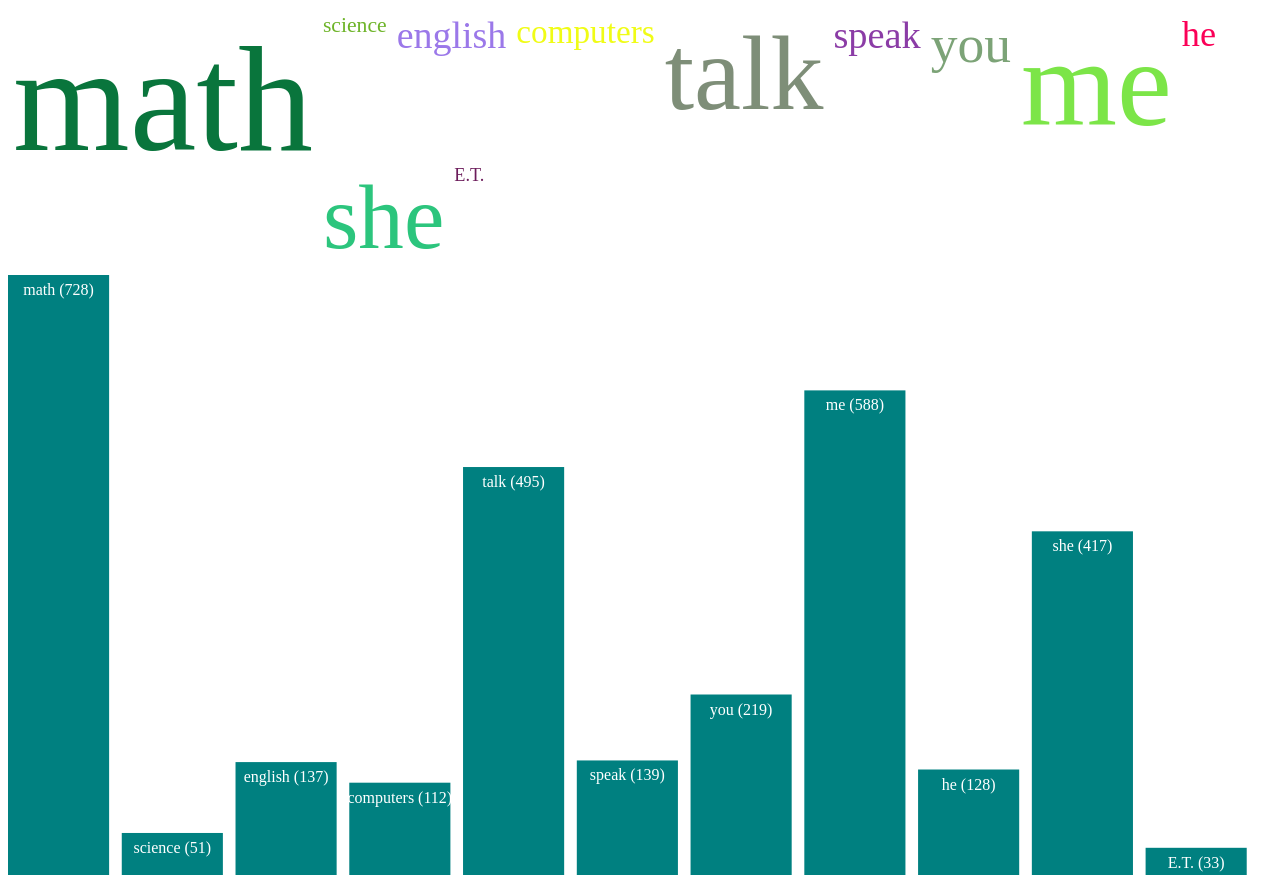
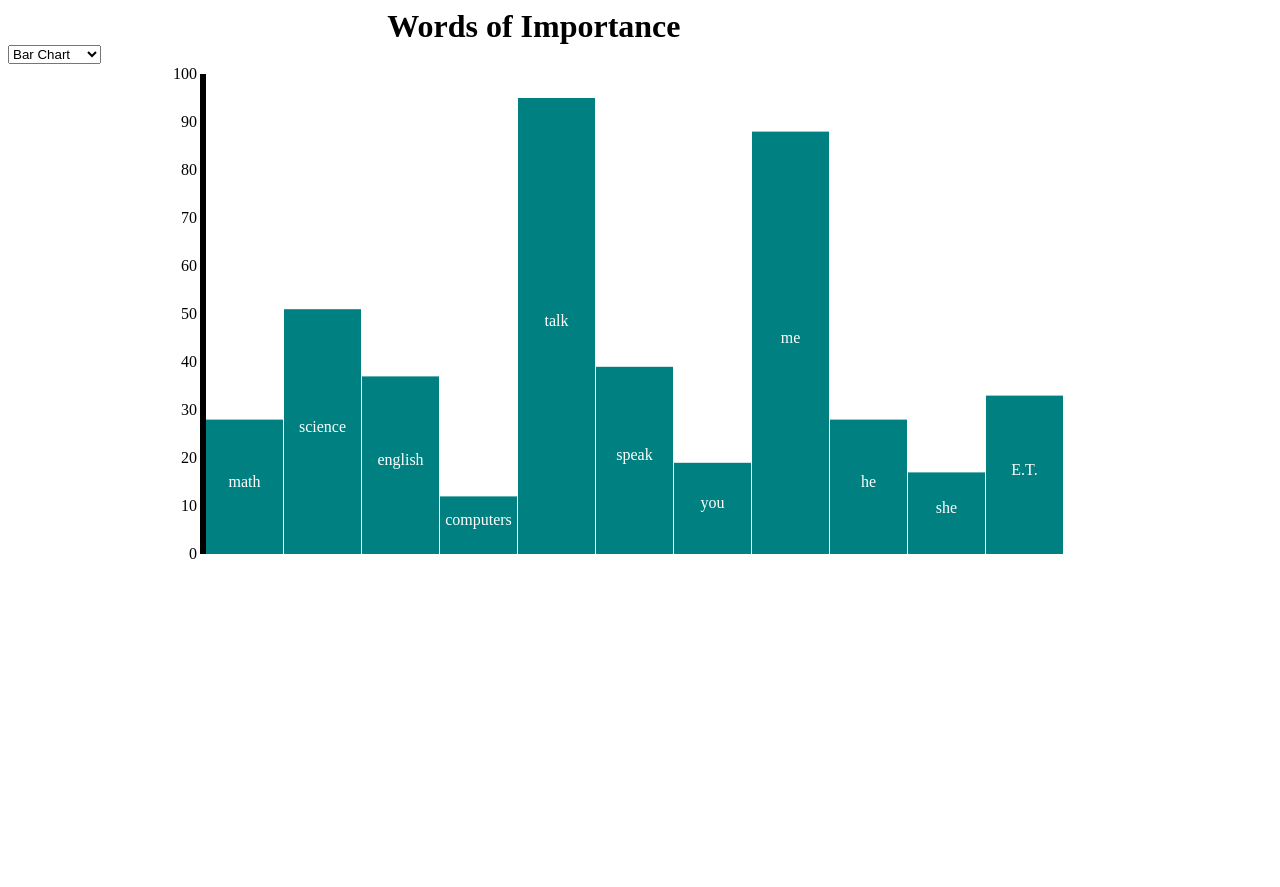
Before and after one commit to thataustin/angular-d3-example, a website: page index.html in a window 1280 px wide. After the commit the page ends 800 px from the top, so only its background shows below. Drawn offline with nearby package versions, Linux system fonts and the light colour scheme.

Commit message:
Adding angular trigger to hide/show display type

```diff
--- a/bower.json
+++ b/bower.json
@@ -8,6 +8,7 @@
   "dependencies": {
     "d3": "~3.0.5",
     "angular": "~1.2",
-    "socket.io": "~0.9.15"
+    "socket.io": "~0.9.15",
+    "lodash": "~2.4.1"
   }
 }
--- a/index.html
+++ b/index.html
@@ -1,32 +1,46 @@
 <!DOCTYPE HTML>
-<html>
+<html data-ng-app="dataStuff">
 
 <head>
   <meta http-equiv="content-type" content="text/html; charset=utf-8">
 
-  <title>Index</title>
+  <title>Words of Importance</title>
+  <style>
+    #word_cloud {width: 60%; height: 25%; margin: auto; overflow:hidden; }
+    #bar_chart {width: 75%; height: 75%; margin: auto; overflow:hidden}
+    h1 { width: 40%; margin: auto;}
+  </style>
 
   <script src="bower_components/d3/d3.js"></script>
+  <script src="bower_components/angular/angular.js"></script>
+  <script src="bower_components/lodash/dist/lodash.js"></script>
   <script>
+    angular.module("dataStuff", [])
+      .controller("MainCtrl", ['$scope', function($scope) {
+          $scope.displayTypes = [{desc: "Bar Chart", value:'bar_chart'}, {desc: "Word Cloud", value:"word_cloud"}, {desc: "All", value: 'all'}];
+        $scope.displayType = $scope.displayTypes[0];
+        console.log($scope.displayType);
+      }]);
+
     window.onload = function() {
       var data = [
-        {word: "math", count: 728},
+        {word: "math", count: 28},
         {word: "science", count: 51},
-        {word: "english", count: 137},
-        {word: "computers", count: 112},
-        {word: "talk", count: 495},
-        {word: "speak", count: 139},
-        {word: "you", count: 219},
-        {word: "me", count: 588},
-        {word: "he", count: 128},
-        {word: "she", count: 417},
+        {word: "english", count: 37},
+        {word: "computers", count: 12},
+        {word: "talk", count: 95},
+        {word: "speak", count: 39},
+        {word: "you", count: 19},
+        {word: "me", count: 88},
+        {word: "he", count: 28},
+        {word: "she", count: 17},
         {word: "E.T.", count: 33}
       ]
 
       var highestFrequency = d3.max(data, function(d) { return d.count; });
 
       var textScale = d3.scale.linear().domain([0, highestFrequency]).range([12, 150]);
-      d3.select('body')
+      d3.select('#word_cloud')
         .selectAll('span')
         .data(data)
         .enter()
@@ -41,53 +55,54 @@
           return color;
         })
         .style("float", 'left')
-        .style("padding", "5px")
         .style("font-size", function(d) { return textScale(d.count).toString() + 'px'; });
 
-      var h = 600;
+      var h = 500;
       var w = 900;
       var padding = 1;
+      var yAxisPadding = 40;
+      var margin = {top: 10, bottom: 10}
 
-      var yScale = d3.scale.linear().domain([0, highestFrequency]).range([0, h]);
-      var calcY = function(d) { return h - yScale(d.count); };
-      var calcHeight = function (d) { return yScale(d.count); };
+      var yScale = d3.scale.linear().domain([100, 0]).range([margin.bottom, h - margin.top]);
+      var calcY = function(d) { return yScale(d.count); };
+      var calcHeight = function (d) { return h - yScale(d.count) - margin.bottom; };
 
-      var barWidth = Math.floor(100 / data.length);
-      var calcX = function(d, i) { return (i * barWidth)};
+      var barWidth = Math.floor((w - yAxisPadding) / data.length);
+      var calcX = function(d, i) { return (yAxisPadding + i * barWidth)};
       var paddedBarWidth = barWidth - padding;
 
-      var svg = d3.select('body').append('svg').attr('width', '100%').attr('height', h);
+      var svg = d3.select('#bar_chart').append('svg').attr('width', w).attr('height', h);
 
       svg.selectAll('rect')
         .data(data)
         .enter()
         .append('rect')
-        .attr('x', function(d, i) { return calcX(d, i).toString() + '%'; })
+        .attr('x', calcX)
         .attr('y', calcY)
         .attr('height', calcHeight)
-        .attr('width', paddedBarWidth.toString() + '%')
+        .attr('width', paddedBarWidth)
         .attr('fill', 'teal')
 
       svg.selectAll('text')
         .data(data)
         .enter()
         .append('text')
-        .attr('x', function(d, i) { return (calcX(d, i) + paddedBarWidth / 2).toString() + '%'; })
-        .attr('y', function (d, i) { return calcY(d, i) + 20; })
+        .text(function(d) { return d.word; })
+        .attr('x', function(d, i) { return (calcX(d, i) + paddedBarWidth / 2); })
+        .attr('y', function (d, i) { return calcY(d, i) + calcHeight(d, i) / 2; })
         .attr('fill', 'white')
         .attr('text-anchor', 'middle')
-        .text(function(d) { return d.word + ' (' + d.count.toString() + ')'; })
 
-      var yAxis = d3.svg.axis()
-        .scale(yScale)
-        .orient("left");
-      svg
-        .append('g')
-        .call(yAxis);
+      var yAxis = d3.svg.axis().scale(yScale).orient("left");
+      svg.append('g').attr('transform', 'translate(' + yAxisPadding.toString() + ')').call(yAxis);
+
     }
   </script>
-
 </head>
-<body>
+<body data-ng-controller="MainCtrl">
+  <h1>Words of Importance</h1>
+  <select data-ng-model="displayType" data-ng-options="t.desc for t in displayTypes"></select>
+  <div id="word_cloud" data-ng-show="displayType.value=='word_cloud' || displayType.value=='all'"></div>
+  <div id="bar_chart" data-ng-show="displayType.value=='bar_chart' || displayType.value=='all'"></div>
 </body>
 </html>
```
